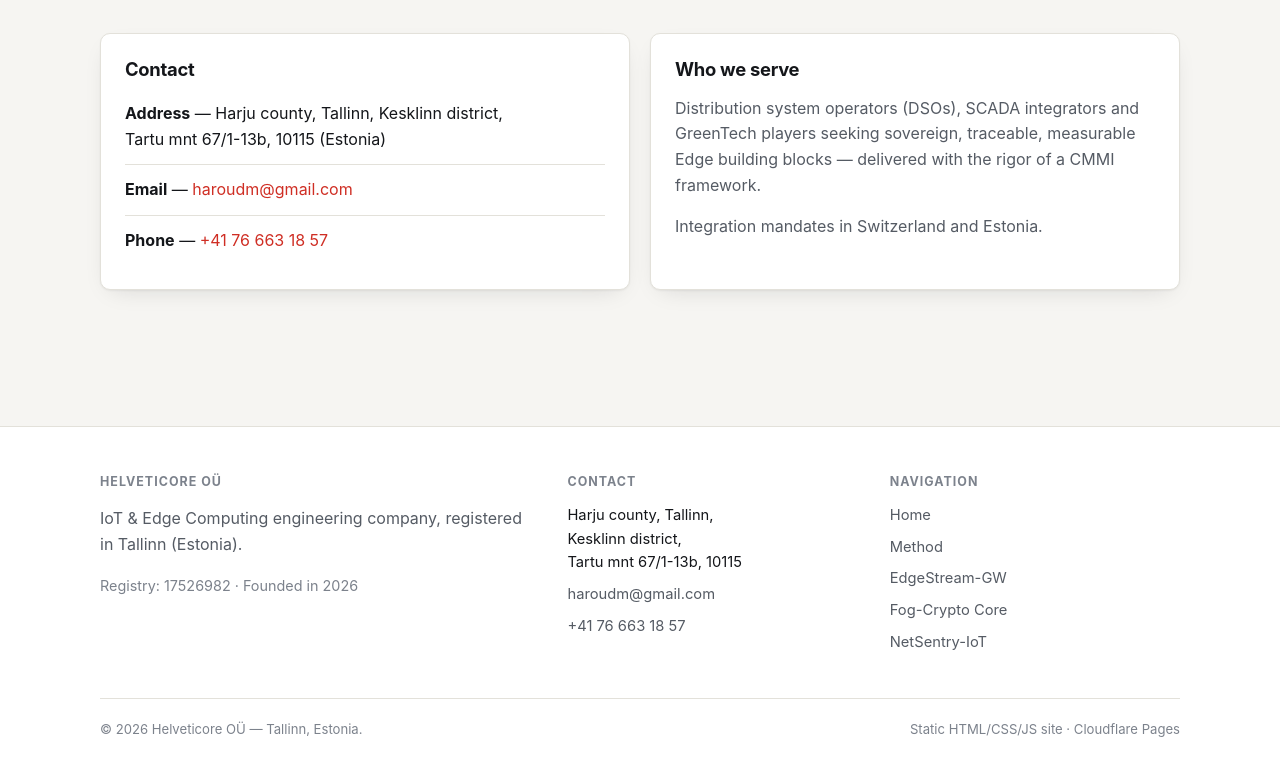
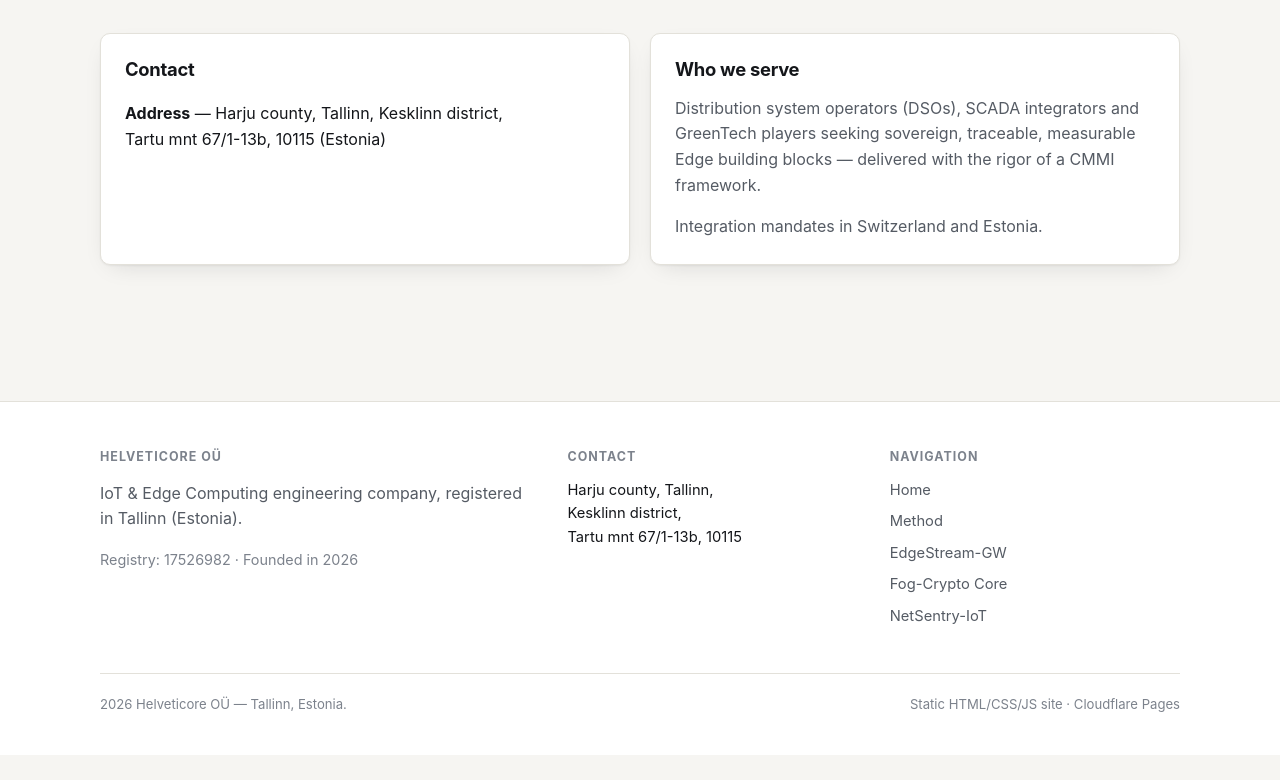
Before and after one commit to helvetou/helveticoreSite, a plain HTML site: page index.html in a window 1280 px wide. Shown: the part 2662-3442 px from the top of the page. After the commit the page ends 3417 px from the top, so only its background shows below. Drawn offline with Linux system fonts and the light colour scheme.

Commit message:
Remove email/phone and copyright symbol

```diff
--- a/index.html
+++ b/index.html
@@ -195,8 +195,6 @@
           <h3>Contact</h3>
           <ul class="clean-list">
             <li><strong>Address</strong> — Harju county, Tallinn, Kesklinn district,<br>Tartu mnt 67/1-13b, 10115 (Estonia)</li>
-            <li><strong>Email</strong> — <a href="mailto:haroudm@gmail.com">haroudm@gmail.com</a></li>
-            <li><strong>Phone</strong> — <a href="tel:+41766631857">+41 76 663 18 57</a></li>
           </ul>
         </div>
         <div class="card">
@@ -224,8 +222,6 @@
         <h3>Contact</h3>
         <ul>
           <li>Harju county, Tallinn,<br>Kesklinn district,<br>Tartu mnt 67/1-13b, 10115</li>
-          <li><a href="mailto:haroudm@gmail.com">haroudm@gmail.com</a></li>
-          <li><a href="tel:+41766631857">+41 76 663 18 57</a></li>
         </ul>
       </div>
       <div class="footer-col">
@@ -240,7 +236,7 @@
       </div>
     </div>
     <div class="footer-bottom">
-      <span>© <span id="year">2026</span> Helveticore OÜ — Tallinn, Estonia.</span>
+      <span><span id="year">2026</span> Helveticore OÜ — Tallinn, Estonia.</span>
       <span>Static HTML/CSS/JS site · Cloudflare Pages</span>
     </div>
   </div>
```
Also changed, not shown: methode.html (+1 -3 lines), projet-edgestream-gw.html (+1 -3 lines), projet-fog-crypto-core.html (+1 -3 lines), projet-netsentry-iot.html (+1 -3 lines).
